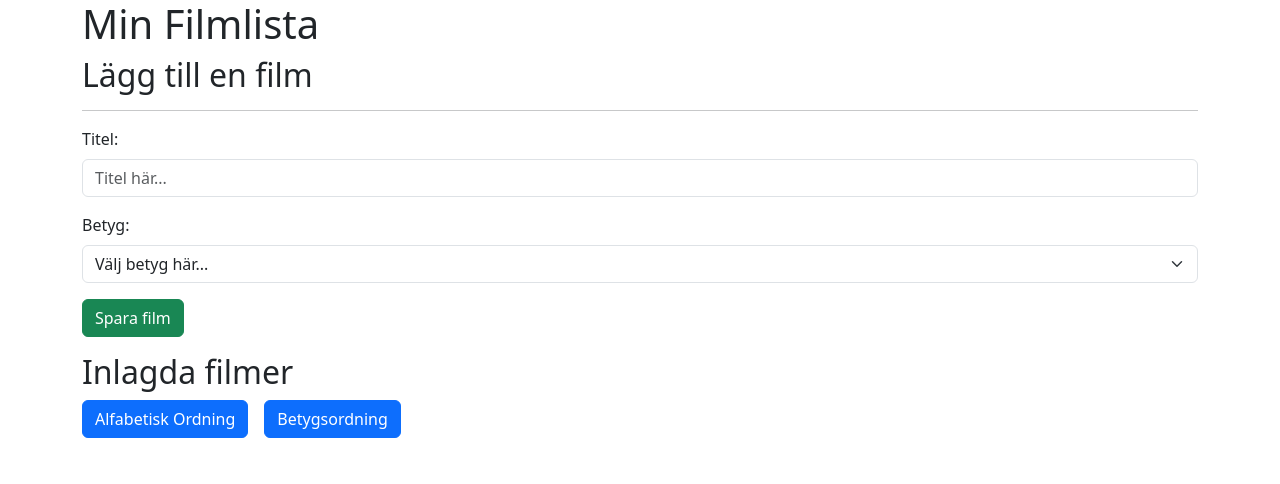
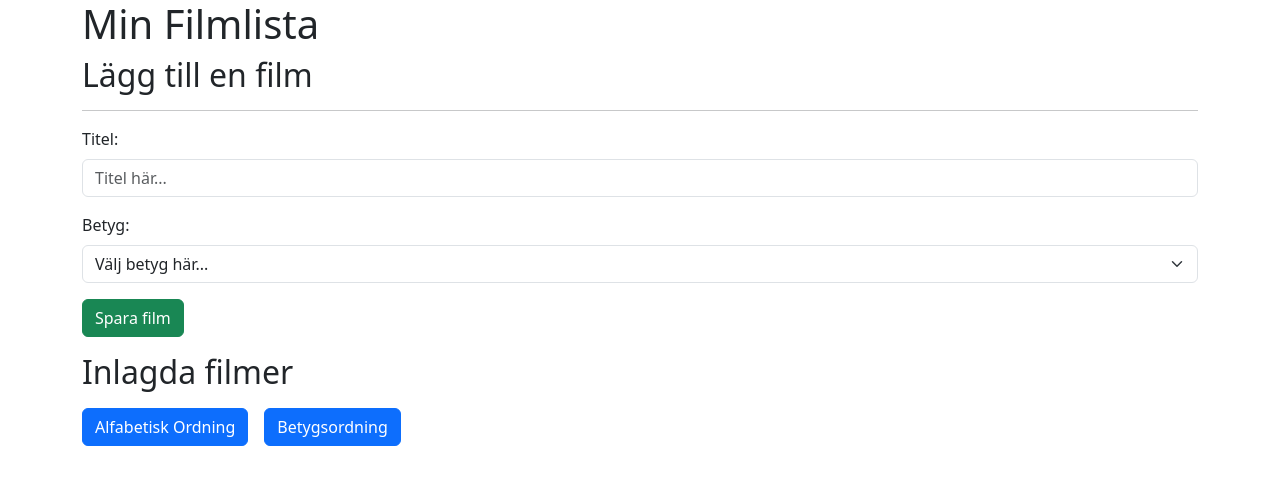
Before and after one commit to babblex/my-app, a React (Vite) app: page / in a window 1280 px wide. Shown: the top 484 px of the page. Built offline with nearby package versions, Linux system fonts and the light colour scheme.

Commit message:
la till marginal för sorteringsknappar

```diff
--- a/src/components/SortButton/SortButton.jsx
+++ b/src/components/SortButton/SortButton.jsx
@@ -4,8 +4,8 @@ function SortButton({text, sortOnClick }) {
   //Vi tar emot sortOnClick funktionen som kopplar ihop aktuell sorteringsfunktion i App.jsx beroendes på vilken knapp som klickades på.
   return (
     <>
-    {/* className="me-3" ger marginal mellan knapparna: https://getbootstrap.com/docs/5.1/utilities/spacing/*/}
-      <Button variant="primary" onClick={sortOnClick} className="me-3">{text}</Button>
+    {/* className="me-3 my-2" ger marginal för knapparna: https://getbootstrap.com/docs/5.1/utilities/spacing/*/}
+      <Button variant="primary" onClick={sortOnClick} className="me-3 my-2">{text}</Button>
     </>
   );
 }
```
